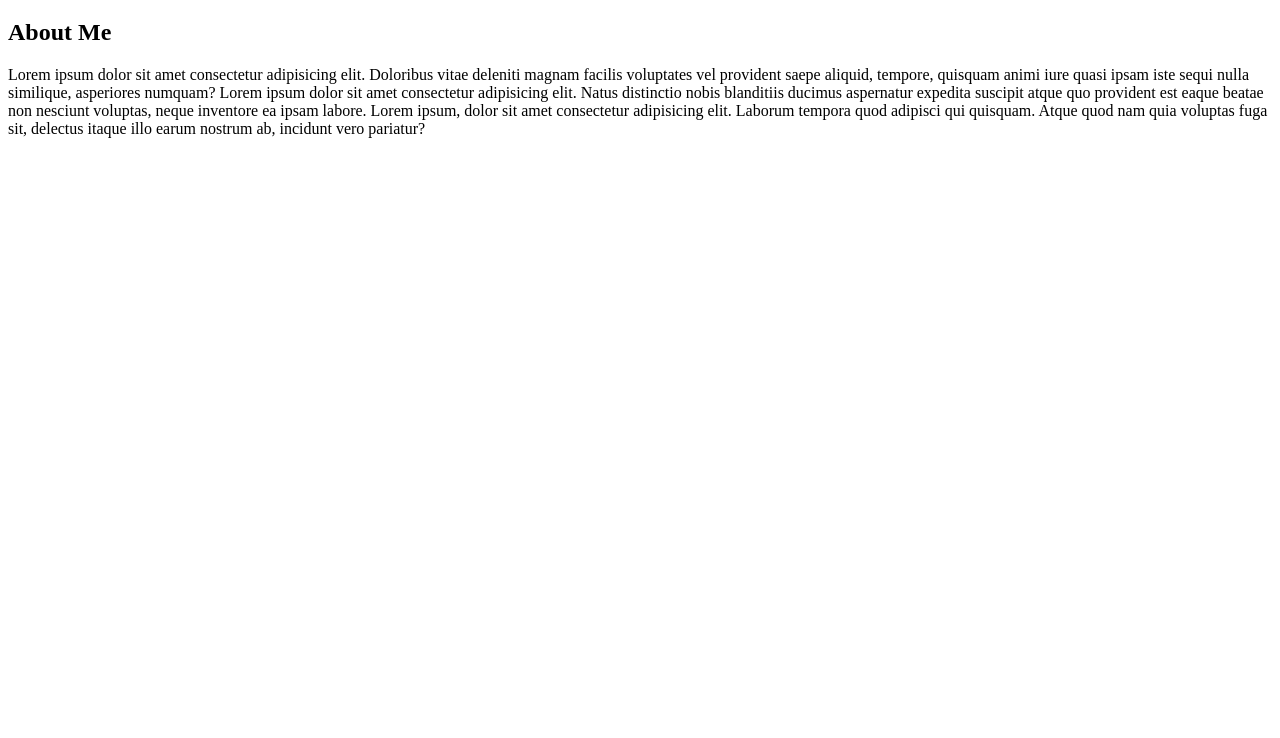
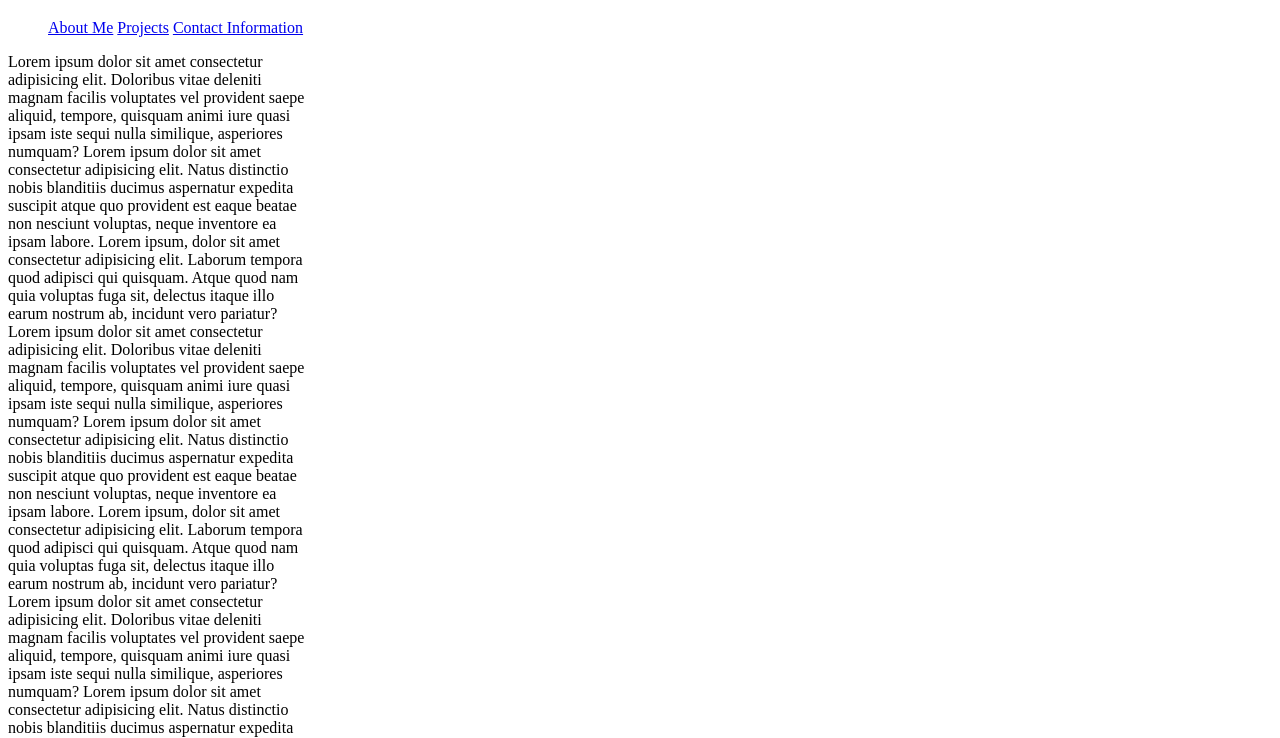
Before and after one commit to aparnell0130/Portfolio-ap, a plain HTML site: page index.html in a window 1280 px wide. Shown: the part 61-799 px from the top of the page. Drawn offline with Linux system fonts and the light colour scheme.

Commit message:
added reset.css and added content to html

```diff
--- /dev/null
+++ b/assets/css/reset.css
@@ -0,0 +1,41 @@
+* {
+    margin: 0;
+    padding: 0;
+    box-sizing: border-box;
+  }
+
+  html {
+    height: 100%;
+  }
+
+  body {
+    min-height: 100%;
+    line-height: 1;
+    font-family: sans-serif;
+  }
+
+  h1,
+  h2,
+  h3,
+  h4,
+  h5,
+  h6 {
+    font-size: 100%;
+  }
+
+  input,
+  select,
+  option,
+  optgroup,
+  textarea,
+  button,
+  pre,
+  code {
+    font-size: 100%;
+    font-family: inherit;
+  }
+
+  ol,
+  ul {
+    list-style: none;
+  }
--- a/index.html
+++ b/index.html
@@ -3,22 +3,33 @@
 <head>
     <meta charset="UTF-8">
     <meta name="viewport" content="width=device-width, initial-scale=1.0">
-    <title>Document</title>
+    <title>Portfolio</title>
 </head>
 <body>
     <header>
         <h1>Aaron Parnell</h1>
         <nav>
             <ul>
-                <ui><a href=""></a></ui>
-                <ui><a href=""></a></ui>
-                <ui><a href=""></a></ui>
+                <ui><a href="#aboutMe">About Me</a></ui>
+                <ui><a href="#projects">Projects</a></ui>
+                <ui><a href="#contactInfo">Contact Information</a></ui>
                 <ui><a href=""></a></ui>
             </ul>
         </nav>
     </header>
     <main>
-        <h2>About Me</h2>
+        <p style="width: 300px;">
+            Lorem ipsum dolor sit amet consectetur adipisicing elit. Doloribus vitae deleniti magnam facilis voluptates vel provident saepe aliquid, tempore, quisquam animi iure quasi ipsam iste sequi nulla similique, asperiores numquam?
+            Lorem ipsum dolor sit amet consectetur adipisicing elit. Natus distinctio nobis blanditiis ducimus aspernatur expedita suscipit atque quo provident est eaque beatae non nesciunt voluptas, neque inventore ea ipsam labore.
+            Lorem ipsum, dolor sit amet consectetur adipisicing elit. Laborum tempora quod adipisci qui quisquam. Atque quod nam quia voluptas fuga sit, delectus itaque illo earum nostrum ab, incidunt vero pariatur?
+            Lorem ipsum dolor sit amet consectetur adipisicing elit. Doloribus vitae deleniti magnam facilis voluptates vel provident saepe aliquid, tempore, quisquam animi iure quasi ipsam iste sequi nulla similique, asperiores numquam?
+            Lorem ipsum dolor sit amet consectetur adipisicing elit. Natus distinctio nobis blanditiis ducimus aspernatur expedita suscipit atque quo provident est eaque beatae non nesciunt voluptas, neque inventore ea ipsam labore.
+            Lorem ipsum, dolor sit amet consectetur adipisicing elit. Laborum tempora quod adipisci qui quisquam. Atque quod nam quia voluptas fuga sit, delectus itaque illo earum nostrum ab, incidunt vero pariatur?
+            Lorem ipsum dolor sit amet consectetur adipisicing elit. Doloribus vitae deleniti magnam facilis voluptates vel provident saepe aliquid, tempore, quisquam animi iure quasi ipsam iste sequi nulla similique, asperiores numquam?
+            Lorem ipsum dolor sit amet consectetur adipisicing elit. Natus distinctio nobis blanditiis ducimus aspernatur expedita suscipit atque quo provident est eaque beatae non nesciunt voluptas, neque inventore ea ipsam labore.
+            Lorem ipsum, dolor sit amet consectetur adipisicing elit. Laborum tempora quod adipisci qui quisquam. Atque quod nam quia voluptas fuga sit, delectus itaque illo earum nostrum ab, incidunt vero pariatur?
+        </p>
+        <h2 id="aboutMe">About Me</h2>
         <p>
             Lorem ipsum dolor sit amet consectetur adipisicing elit. Doloribus vitae deleniti magnam facilis voluptates vel provident saepe aliquid, tempore, quisquam animi iure quasi ipsam iste sequi nulla similique, asperiores numquam?
             Lorem ipsum dolor sit amet consectetur adipisicing elit. Natus distinctio nobis blanditiis ducimus aspernatur expedita suscipit atque quo provident est eaque beatae non nesciunt voluptas, neque inventore ea ipsam labore.
```
